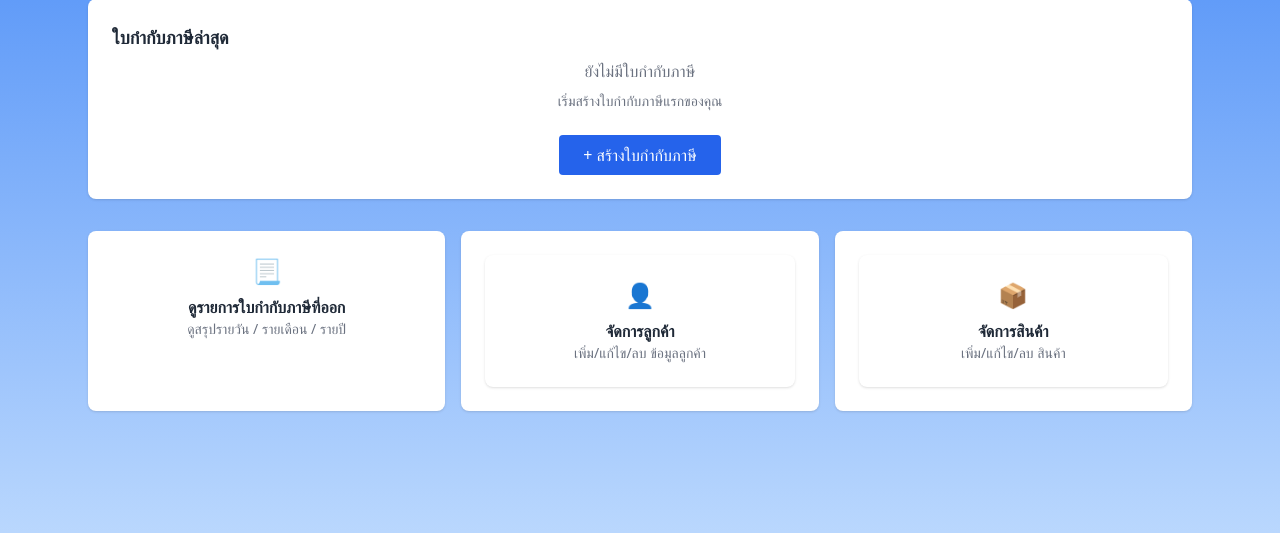
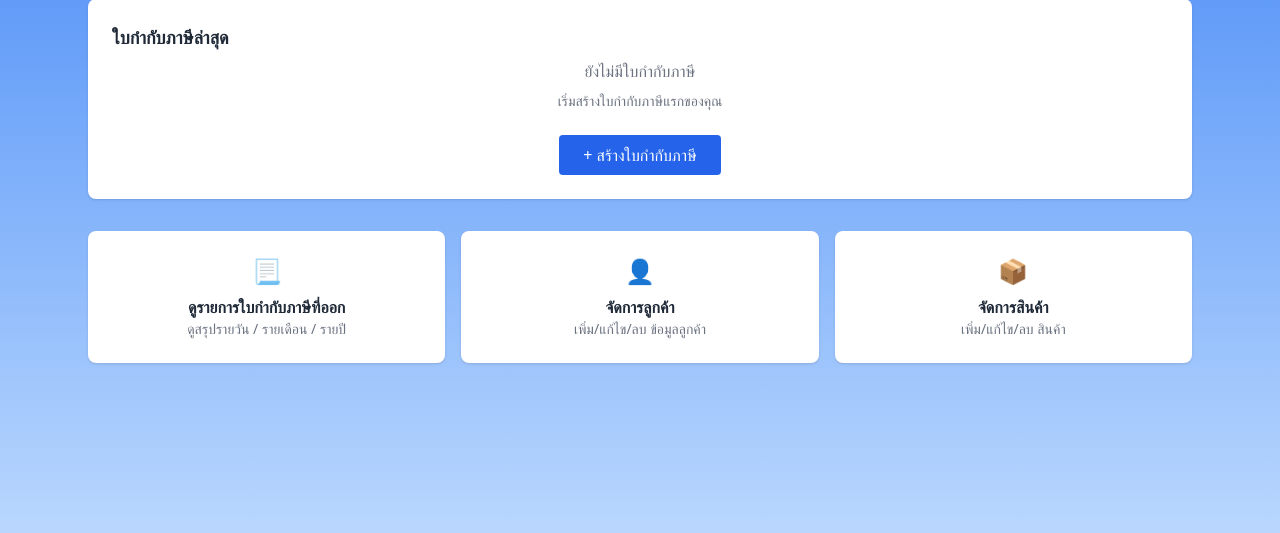
Before and after one commit to crescendonow/ssincom_bill_dev_test, a FastAPI app: page / in a window 1280 px wide. Shown: the part 233-766 px from the top of the page. Run offline with FastAPI, Linux system fonts and the light colour scheme; parts of the project's set-up code (start-up, migrations or seed data) failed here and were passed over; some libraries are stand-ins or nearby versions.

```diff
--- a/app/templates/dashboard.html
+++ b/app/templates/dashboard.html
@@ -71,20 +71,20 @@
         <div class="font-bold">ดูรายการใบกำกับภาษีที่ออก</div>
         <p class="text-sm text-gray-500">ดูสรุปรายวัน / รายเดือน / รายปี</p>
       </a>
-      <div class="bg-white text-center p-6 rounded-lg shadow">
+
       <a href="/customers" class="block bg-white text-center p-6 rounded-lg shadow hover:shadow-md transition">
         <div class="text-2xl text-blue-600 mb-2">👤</div>
         <div class="font-bold">จัดการลูกค้า</div>
         <p class="text-sm text-gray-500">เพิ่ม/แก้ไข/ลบ ข้อมูลลูกค้า</p>
       </a>
-      </div>
-      <div class="bg-white text-center p-6 rounded-lg shadow">
+
+
       <a href="/products" class="block bg-white text-center p-6 rounded-lg shadow hover:shadow-md transition">
         <div class="text-2xl text-blue-600 mb-2">📦</div>
         <div class="font-bold">จัดการสินค้า</div>
         <p class="text-sm text-gray-500">เพิ่ม/แก้ไข/ลบ สินค้า</p>
       </a>
-      </div>
+
     </div>
   </div>
 </body>
```
Lines whose indentation alone changed are shown as unchanged.
